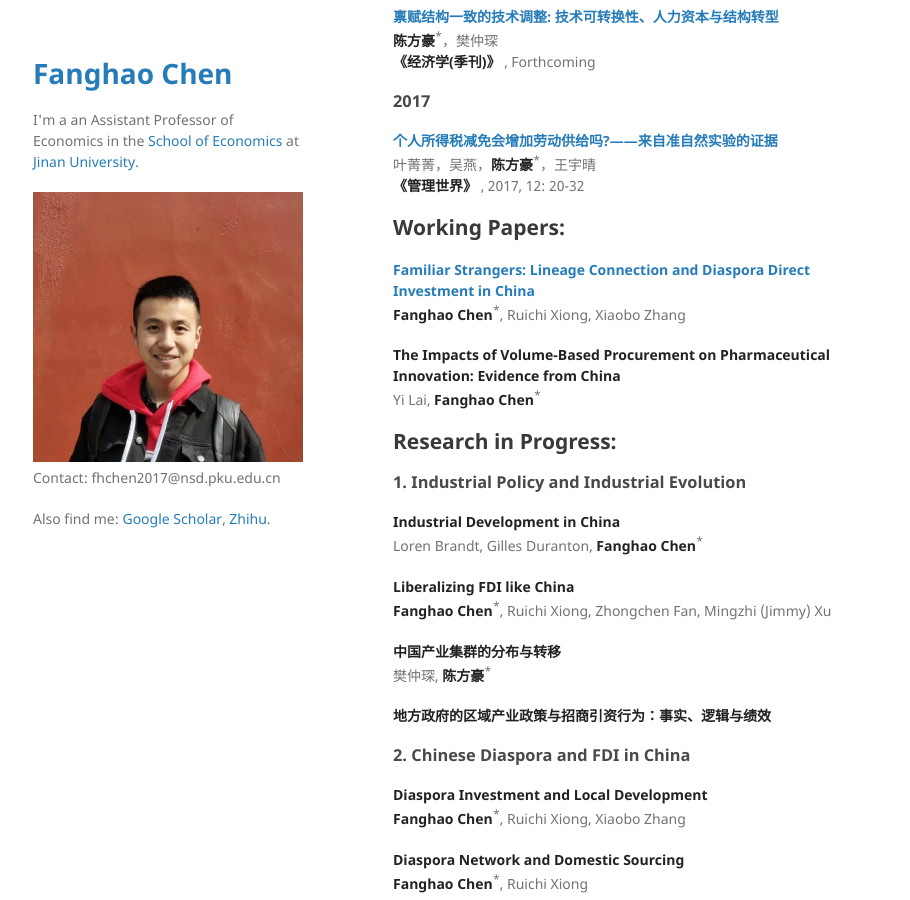
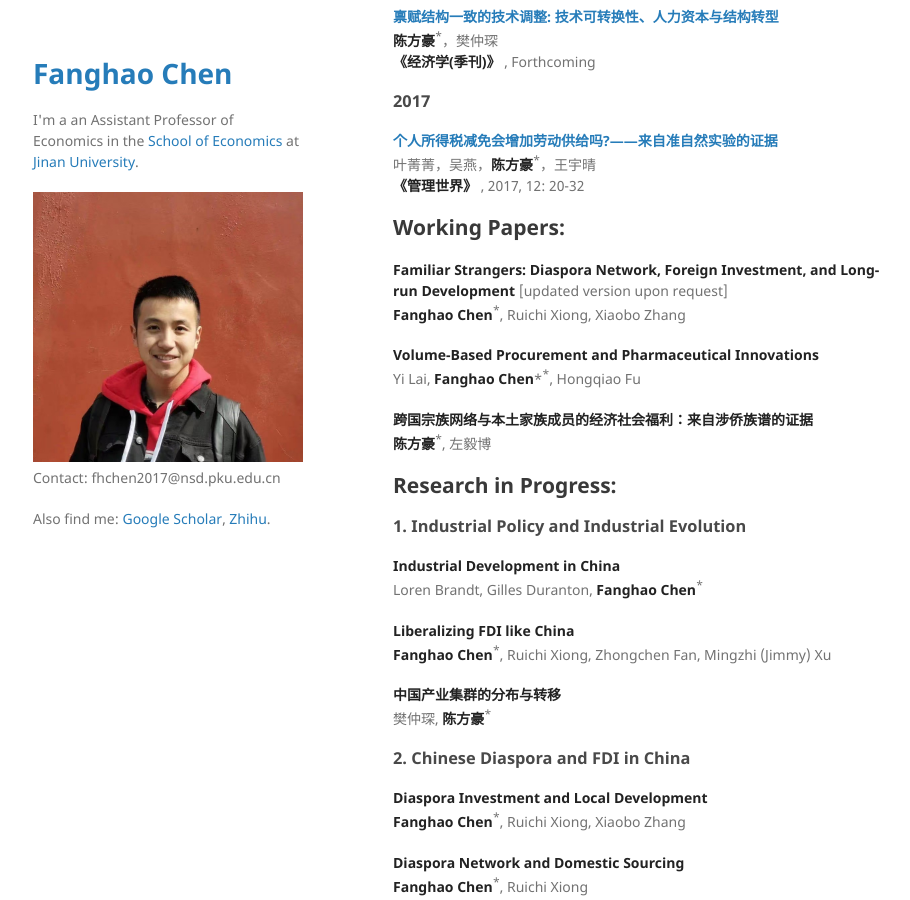
Before and after one commit to FanghaoChen/homepage, a Jekyll site: the page built from research.md, in a window 1280 px wide and 900 px high, scrolled down 356 px. Shown: the whole window, without its empty margins (177-1087 px from the left). Built offline with Jekyll 4.4.1, drawn with Linux system fonts in a browser that asks for light colours.

Commit message:
Update research.md

```diff
--- a/research.md
+++ b/research.md
@@ -28,11 +28,14 @@ layout: default
 
 ## Working Papers:
 
-**[Familiar Strangers: Lineage Connection and Diaspora Direct Investment in China](https://papers.ssrn.com/sol3/papers.cfm?abstract_id=4004159)** <br/>
+**Familiar Strangers: Diaspora Network, Foreign Investment, and Long-run Development** [updated version upon request] <br/>
 **Fanghao Chen**<sup>*</sup>, Ruichi Xiong, Xiaobo Zhang
 
-**The Impacts of Volume-Based Procurement on Pharmaceutical Innovation: Evidence from China** <br/>
-Yi Lai, **Fanghao Chen**<sup>*</sup>
+**Volume-Based Procurement and Pharmaceutical Innovations** <br/>
+Yi Lai, **Fanghao Chen***<sup>*</sup>, Hongqiao Fu
+
+**跨国宗族网络与本土家族成员的经济社会福利：来自涉侨族谱的证据** <br/>
+**陈方豪**<sup>*</sup>, 左毅博
 
 ## Research in Progress:
 
@@ -46,8 +49,6 @@ Loren Brandt, Gilles Duranton, **Fanghao Chen**<sup>*</sup>
 
 **中国产业集群的分布与转移** <br/>
 樊仲琛, **陈方豪**<sup>*</sup>
-
-**地方政府的区域产业政策与招商引资行为：事实、逻辑与绩效**  <br/>
 
 ### 2. Chinese Diaspora and FDI in China ###
 
```
